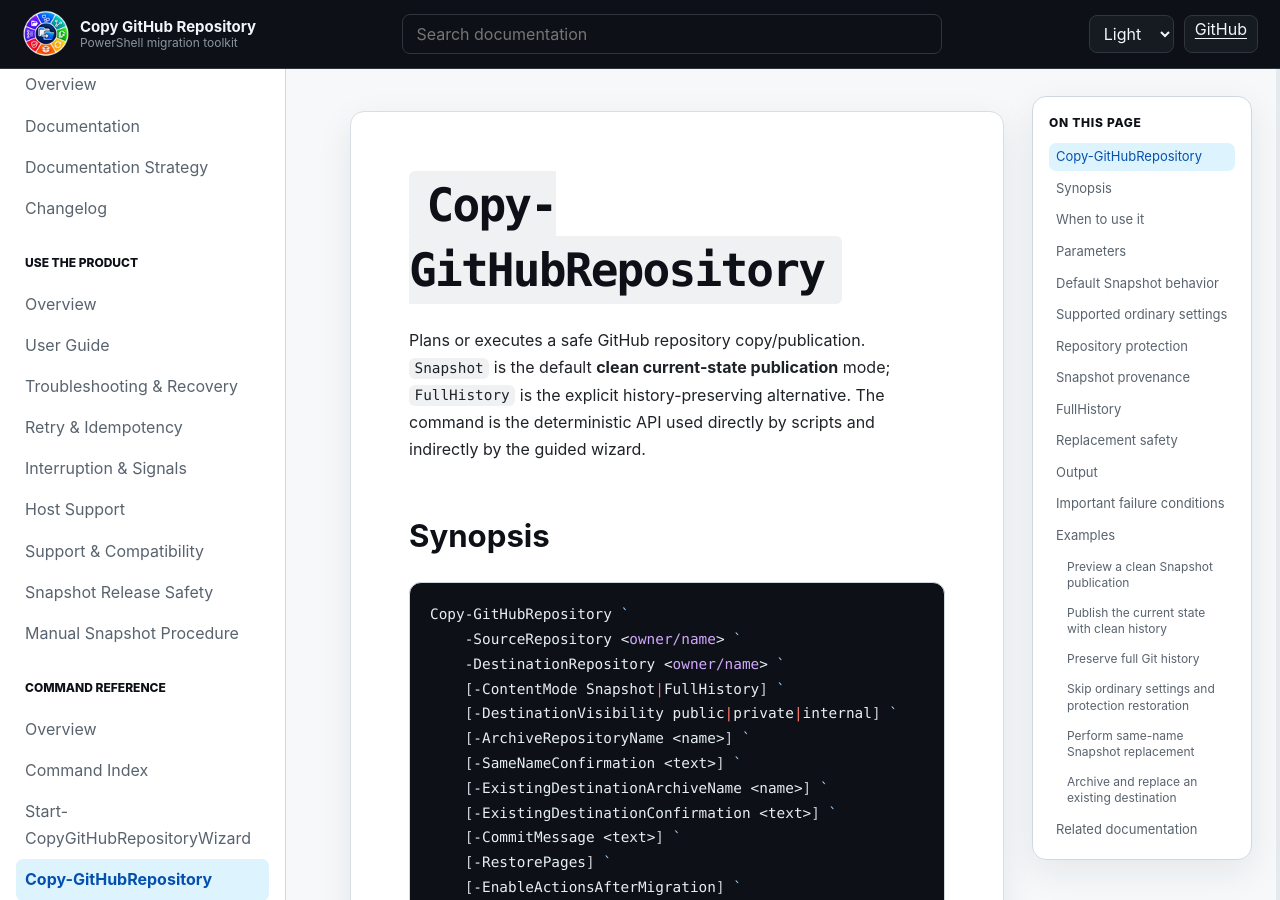
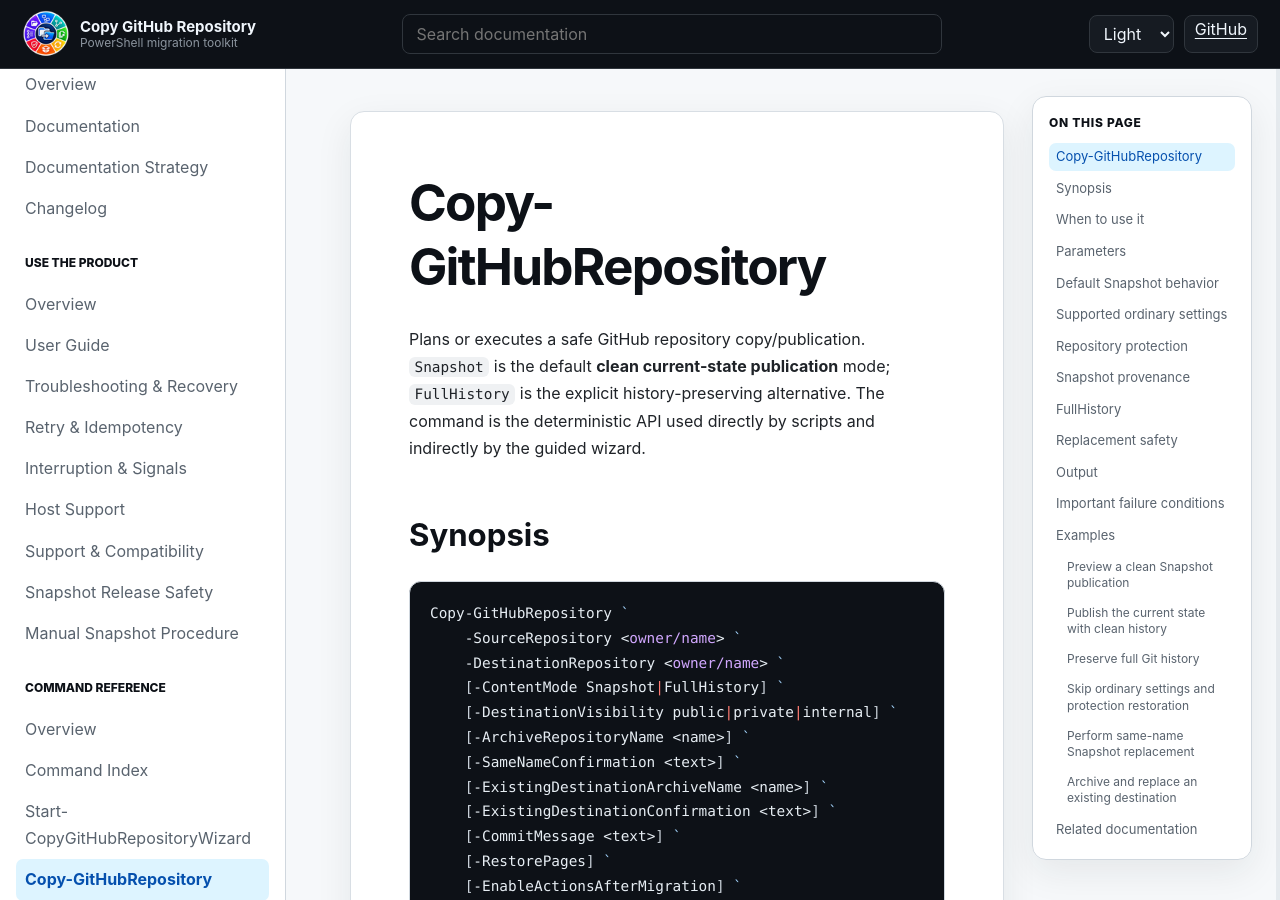
Before and after one commit to infoconex/copy-github-repo, a Jekyll site: the page built from docs/reference/commands/Copy-GitHubRepository.md, in a window 1280 px wide and 900 px high. Built offline with Jekyll 4.4.1, drawn with Linux system fonts in a browser that asks for light colours; our own code applies the rules of GitHub Pages for plain Markdown files.

```diff
--- a/docs/reference/commands/Copy-GitHubRepository.md
+++ b/docs/reference/commands/Copy-GitHubRepository.md
@@ -1,4 +1,4 @@
-# `Copy-GitHubRepository`
+# Copy-GitHubRepository
 
 Plans or executes a safe GitHub repository copy/publication. `Snapshot` is the default **clean current-state publication** mode; `FullHistory` is the explicit history-preserving alternative. The command is the deterministic API used directly by scripts and indirectly by the guided wizard.
 
```
